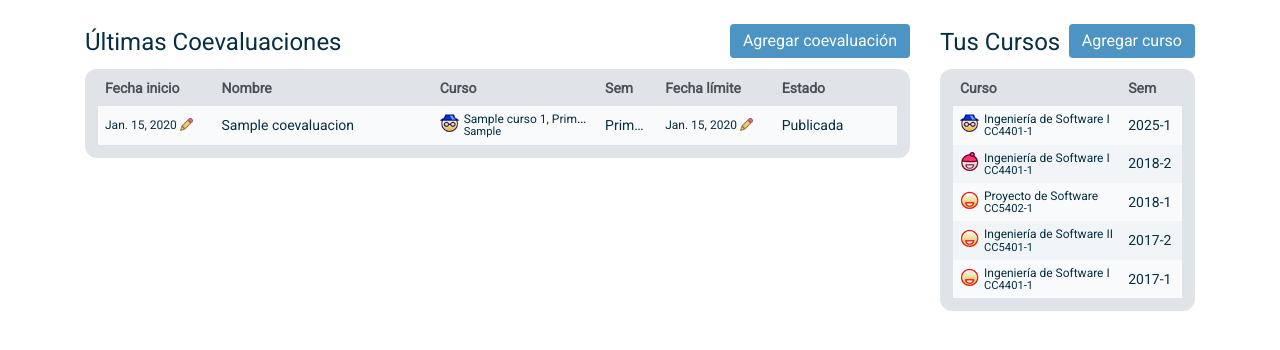
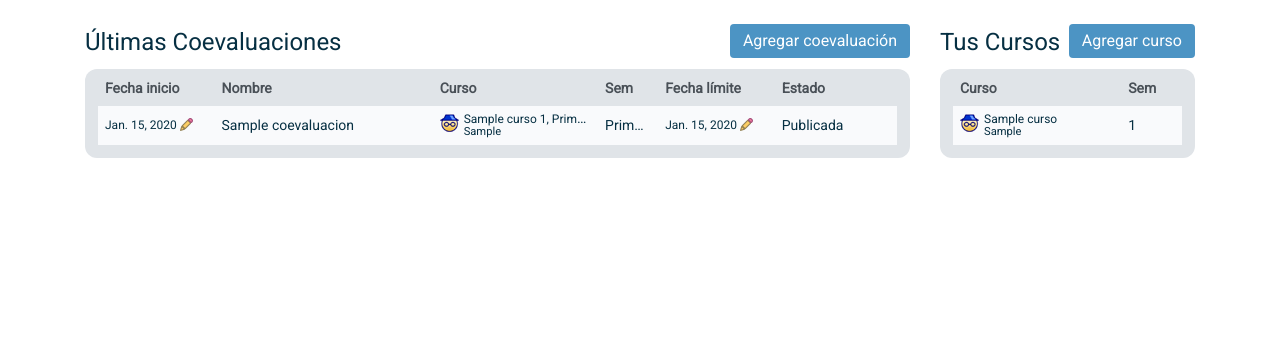
Before and after one commit to DCC-CC4401/2018-2-HTTP-slash-slash-T4, a Django app: page /home/docentes in a window 1280 px wide. Shown: the part 86-436 px from the top of the page. Run offline with Django 3.2, Linux system fonts and the light colour scheme; tables that the repository leaves empty hold one stand-in row (values such as "Sample post"); some libraries are stand-ins or nearby versions.

Commit message:
se agrega vista de cursos en landing page docente

```diff
--- a/coev/views.py
+++ b/coev/views.py
@@ -19,6 +19,9 @@ def homeVistaAlum(request):
 
 
 def homeVistaDoc(request):
+
+
+
     coevaluaciones = Coevaluacion.objects.order_by('fecha_inicio')
 
     cursos= Curso.objects.order_by('año')
--- a/templates/coev/home-vista-profesor.html
+++ b/templates/coev/home-vista-profesor.html
@@ -8,6 +8,7 @@
         <link rel="stylesheet" href="https://fonts.googleapis.com/css?family=Roboto">
         <script src="https://code.jquery.com/jquery-3.1.0.min.js"></script>
         <script src="{% static  "js/bootstrap.min.js" %}"></script>
+        <script src="{% static "js/coeval.js" %}"></script>
         <title>Sistema de Coevaluaciones DCC</title>
     </head>
     <body>
@@ -205,63 +206,21 @@
                             </thead>
                             <!-- Cuerpo de tabla (Table Data) -->
                             <tbody>
+                                {%for curso in cursos%}
                                 <tr>
                                     <!-- Curso, con ícono de rol, nombre y código -->
                                     <td class="td-curso-full">
                                         <div class="cargos cargos-profesor tooltip-custom">
                                             <span class="tooltiptext"></span>
                                         </div>
-                                        <span class="curso-nombre">Ingeniería de Software I</span>
+                                        <span class="curso-nombre">{{ curso.nombre }}</span>
                                         <br>
-                                        <span class="curso-codigo">CC4401-1</span>
+                                        <span class="curso-codigo">{{ curso.codigo }}</span>
                                     </td>
                                     <!-- Semestre -->
-                                    <td>2025-1</td>
+                                    <td>{{ curso.año }}</td>
                                 </tr>
-                                <tr>
-                                    <td class="td-curso-full">
-                                        <div class="cargos cargos-auxiliar tooltip-custom">
-                                            <span class="tooltiptext"></span>
-                                        </div>
-                                        <span class="curso-nombre">Ingeniería de Software I</span>
-                                        <br>
-                                        <span class="curso-codigo">CC4401-1</span>
-                                    </td>
-                                    <td>2018-2</td>
-                                </tr>
-                                <tr>
-                                    <td class="td-curso-full">
-                                        <div class="cargos cargos-alumno tooltip-custom">
-                                            <span class="tooltiptext"></span>
-                                        </div>
-                                        <span class="curso-nombre">Proyecto de Software</span>
-                                        <br>
-                                        <span class="curso-codigo">CC5402-1</span>
-                                    </td>
-                                    <td>2018-1</td>
-                                </tr>
-                                <tr>
-                                    <td class="td-curso-full">
-                                        <div class="cargos cargos-alumno tooltip-custom">
-                                            <span class="tooltiptext"></span>
-                                        </div>
-                                        <span class="curso-nombre">Ingeniería de Software II</span>
-                                        <br>
-                                        <span class="curso-codigo">CC5401-1</span>
-                                    </td>
-                                    <td>2017-2</td>
-                                </tr>
-                                <tr>
-                                    <td class="td-curso-full">
-                                        <div class="cargos cargos-alumno tooltip-custom">
-                                            <span class="tooltiptext"></span>
-                                        </div>
-                                        <span class="curso-nombre">Ingeniería de Software I</span>
-                                        <br>
-                                        <span class="curso-codigo">CC4401-1</span>
-                                    </td>
-                                    <td>2017-1</td>
-                                </tr>
+                                {% endfor %}
                             </tbody>
                         </table>
                     </div>
```
